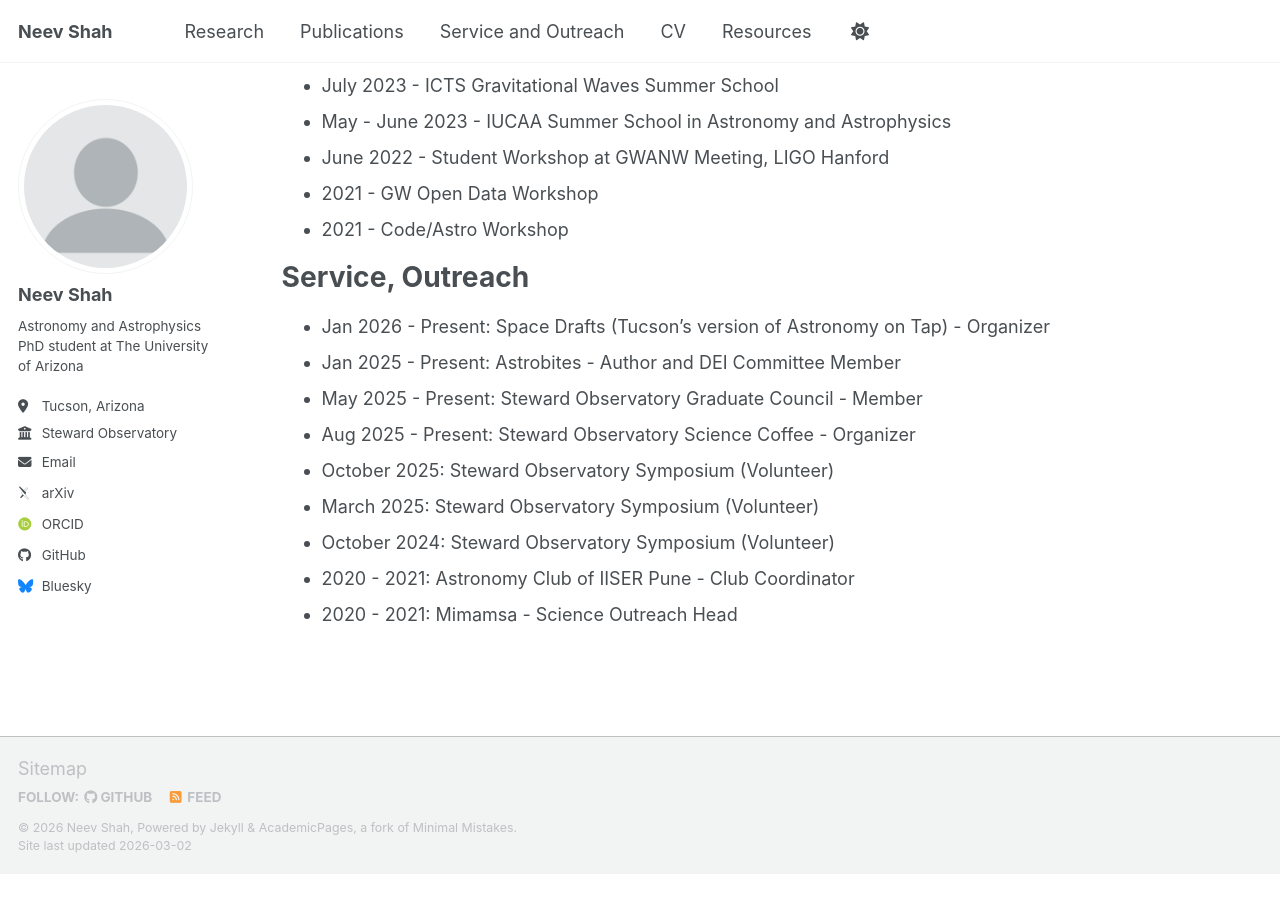
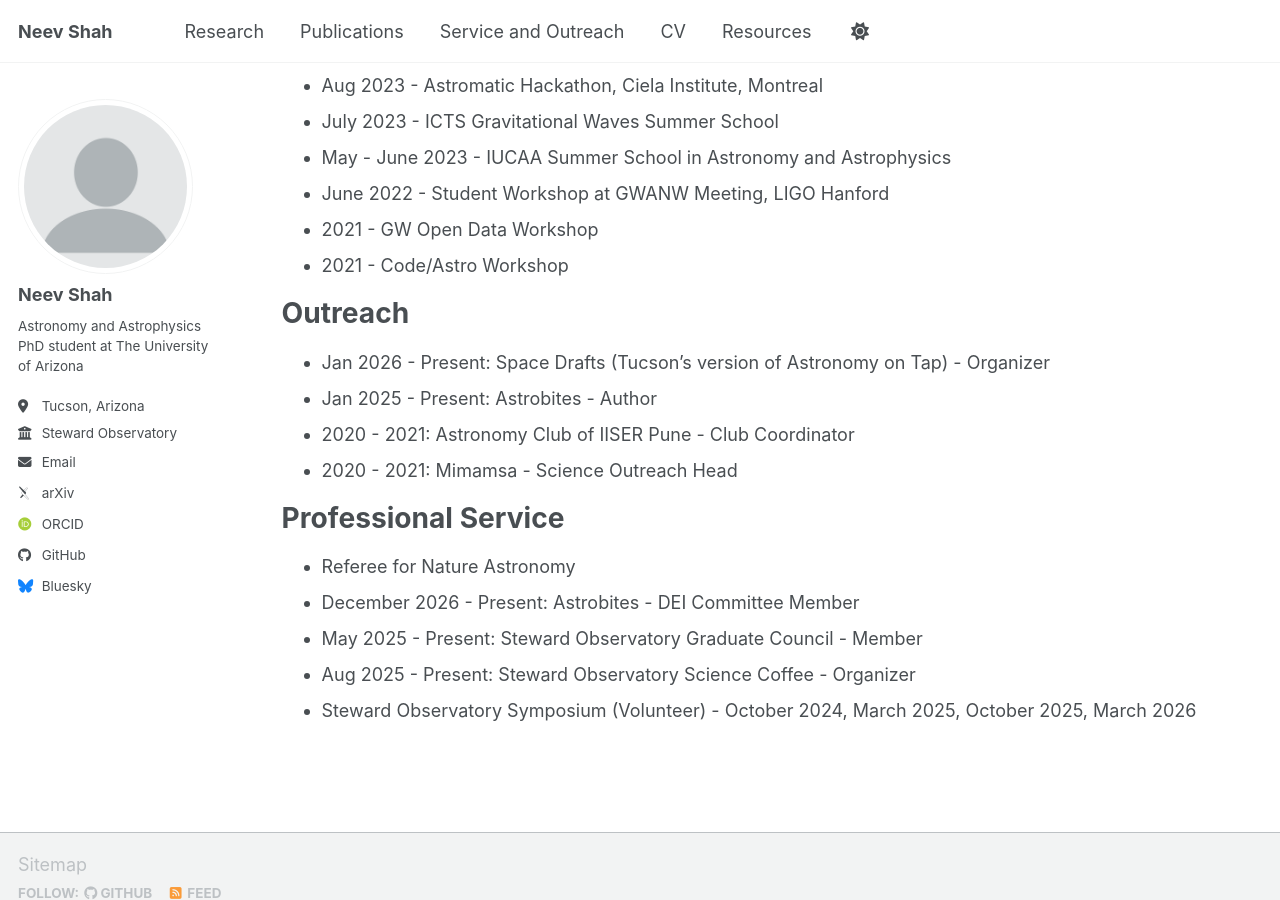
Before and after one commit to neevshah101/neevshah101.github.io, a Jekyll site: the page built from _pages/cv.md, in a window 1280 px wide and 900 px high, scrolled down 2507 px. Built offline with Jekyll 4.4.1, drawn with Linux system fonts in a browser that asks for light colours; some web fonts are replaced; a script bundle is joined from its source files by our own code; library files that are not in the unit come from our copies; before the commit the page ends 3381 px from its top, so only the background shows below that; some of the changed text lies outside the part shown.

Commit message:
updated cv

```diff
--- a/_pages/cv.md
+++ b/_pages/cv.md
@@ -62,8 +62,10 @@ Membership
 * 2024 - now: American Astronomical Society
 * 2022 - 2023: LIGO Scientific Collaboration
 
-Talks, Posters, Presentations
+Talks, Posters
 ======
+
+* March 2026 - GW Journal Club, UC San Diego (Invited Talk)
 * Feb 2026 - TAP "Meet Yourself Event", The University of Arizona (Talk)
 * Jan 2026 - AAS 247, Phoenix (Talk)
 * Dec 2025 - Big Boom Meeting, The University of Arizona (Talk)
@@ -101,14 +103,17 @@ Schools, Workshops
 * 2021 - GW Open Data Workshop
 * 2021 - Code/Astro Workshop
 
-Service, Outreach
+Outreach
 ======
 * Jan 2026 - Present: Space Drafts (Tucson's version of Astronomy on Tap) - Organizer
-* Jan 2025 - Present: Astrobites - Author and DEI Committee Member
+* Jan 2025 - Present: Astrobites - Author
+* 2020 - 2021: Astronomy Club of IISER Pune - Club Coordinator
+* 2020 - 2021: Mimamsa - Science Outreach Head
+
+Professional Service
+======
+* Referee for Nature Astronomy
+* December 2026 - Present: Astrobites - DEI Committee Member
 * May 2025 - Present: Steward Observatory Graduate Council - Member
 * Aug 2025 - Present: Steward Observatory Science Coffee - Organizer
-* October 2025: Steward Observatory Symposium (Volunteer)
-* March 2025: Steward Observatory Symposium (Volunteer)
-* October 2024: Steward Observatory Symposium (Volunteer)
-* 2020 - 2021: Astronomy Club of IISER Pune - Club Coordinator
-* 2020 - 2021: Mimamsa - Science Outreach Head
+* Steward Observatory Symposium (Volunteer) - October 2024, March 2025, October 2025, March 2026
```
